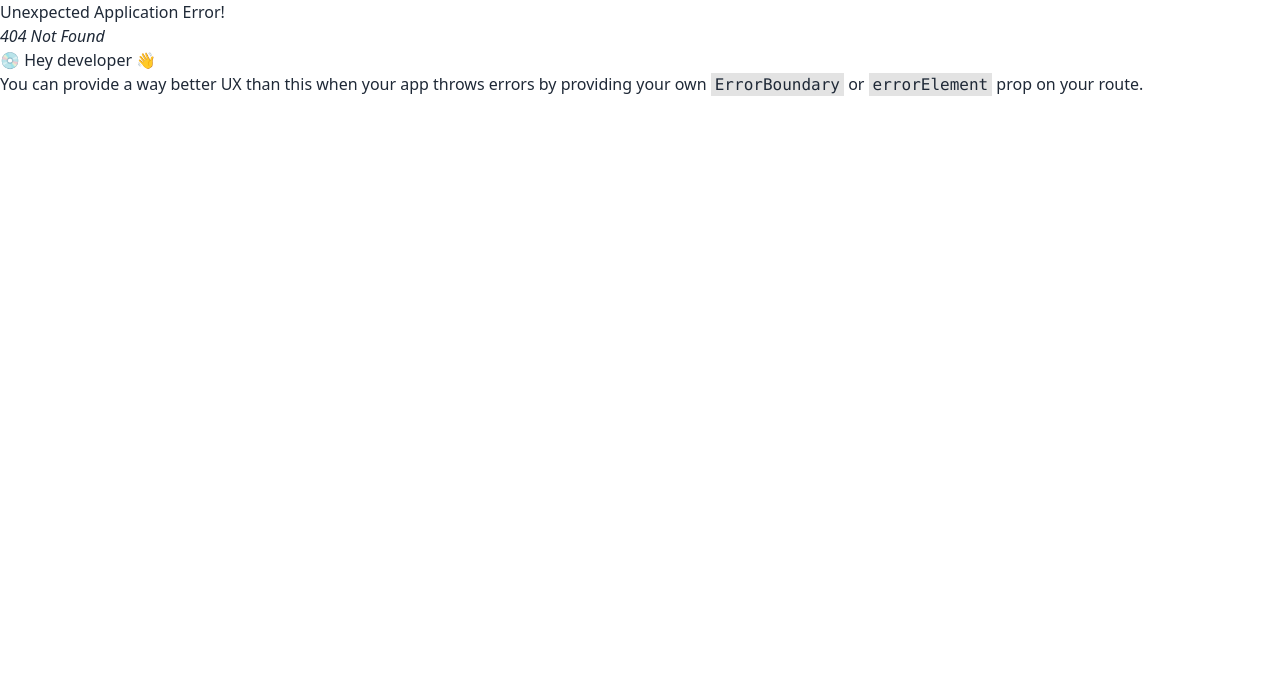
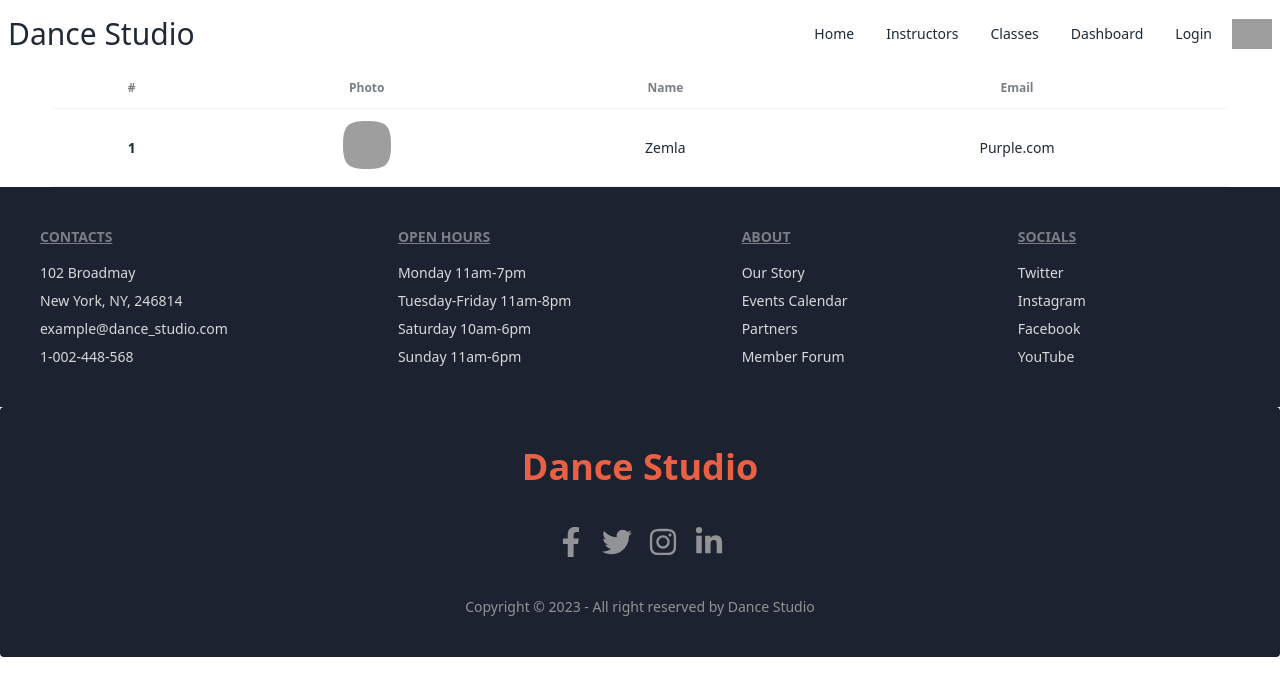
Before and after one commit to mahadi61/dance-studio-client, a React (Vite) app: page /instructors in a window 1280 px wide. Before the commit this address had no page. Shown: the top 696 px of the page. Built offline with nearby package versions, Linux system fonts and the light colour scheme; grey boxes are pictures that could not be loaded.

Commit message:
instructor page done

```diff
--- /dev/null
+++ b/src/pages/Instructors/Instructors.jsx
@@ -0,0 +1,39 @@
+const Instructors = () => {
+  return (
+    <div className="w-11/12 mx-auto">
+      <div className="overflow-x-auto">
+        <table className="table text-center">
+          {/* head */}
+          <thead>
+            <tr>
+              <th>#</th>
+              <th>Photo</th>
+              <th>Name</th>
+              <th>Email</th>
+            </tr>
+          </thead>
+          <tbody>
+            {/* row 1 */}
+            <tr>
+              <th>1</th>
+              <td>
+                <div className="avatar">
+                  <div className="mask mask-squircle w-12 h-12">
+                    <img
+                      src="https://i.ibb.co/bXbysTM/hero.png"
+                      alt="Avatar Tailwind CSS Component"
+                    />
+                  </div>
+                </div>
+              </td>
+              <td>Zemla</td>
+              <td>Purple.com</td>
+            </tr>
+          </tbody>
+        </table>
+      </div>
+    </div>
+  );
+};
+
+export default Instructors;
--- a/src/pages/home/OurClasses/OurClasses.jsx
+++ b/src/pages/home/OurClasses/OurClasses.jsx
@@ -12,8 +12,9 @@ const OurClasses = () => {
   return (
     <div className=" py-6 mb-6">
       <div className="text-center">
-        <h1 className="text-5xl text-[#1C222F]">Our Classes</h1>
-        <p className="text-xl text-[#EA6044] mt-2">Choose your style</p>
+        <h1 className="text-5xl text-[#1C222F] capitalize">
+          Our Classes Best dancer
+        </h1>
       </div>
       <Swiper
         effect={"coverflow"}
--- a/src/pages/login/Login.jsx
+++ b/src/pages/login/Login.jsx
@@ -14,19 +14,18 @@ const Login = () => {
     <div className="hero min-h-screen bg-[url('https://i.ibb.co/Jrz4JX5/loginbg1.png')]">
       <div className="justify-self-end w-full max-w-xl pe-8">
         <div>
+          <div className="text-center">
+            <h1 className="text-5xl font-bold text-white">Login now!</h1>
+          </div>
           {/* login form */}
           <form onSubmit={handleSubmit(onSubmit)} className="form-control">
             <label className="label">
-              <span className="label-text">Email</span>
+              <span className="label-text text-white text-xl">Email</span>
             </label>
 
-            <input
-              className="input input-bordered"
-              defaultValue="test"
-              {...register("example")}
-            />
+            <input className="input input-bordered" {...register("example")} />
             <label className="label">
-              <span className="label-text">Password</span>
+              <span className="label-text text-white text-xl">Password</span>
             </label>
 
             <input
@@ -35,7 +34,9 @@ const Login = () => {
             />
 
             {/* errors will return when field validation fails  */}
-            {errors.exampleRequired && <span>This field is required</span>}
+            <p className="text-orange-500">
+              {errors.exampleRequired && <span>This field is required</span>}
+            </p>
 
             <input className="btn mt-4" type="submit" value="Login" />
           </form>
--- a/src/pages/registration/Registration.jsx
+++ b/src/pages/registration/Registration.jsx
@@ -14,28 +14,61 @@ const Registration = () => {
     <div className="hero min-h-screen bg-[url('https://i.ibb.co/Jrz4JX5/loginbg1.png')]">
       <div className="justify-self-end w-full max-w-xl pe-8">
         <div>
+          <div className="text-center">
+            <h1 className="text-5xl font-bold text-white">Register now!</h1>
+          </div>
           {/* login form */}
           <form onSubmit={handleSubmit(onSubmit)} className="form-control">
             <label className="label">
-              <span className="label-text">Email</span>
+              <span className="label-text text-white text-sm">Name</span>
             </label>
-
             <input
               className="input input-bordered"
-              defaultValue="test"
-              {...register("example")}
+              placeholder="Enter your name"
+              {...register("example", { required: true })}
             />
             <label className="label">
-              <span className="label-text">Email</span>
+              <span className="label-text text-white text-sm">Photo URL</span>
             </label>
-
             <input
               className="input input-bordered"
+              placeholder="Enter your photo URL"
+              {...register("example", { required: true })}
+            />
+            <label className="label">
+              <span className="label-text text-white text-sm">Email</span>
+            </label>
+            <input
+              className="input input-bordered"
+              placeholder="Enter your email"
+              type="email"
+              {...register("example", { required: true })}
+            />
+            <label className="label">
+              <span className="label-text text-white text-sm">Password</span>
+            </label>
+            <input
+              className="input input-bordered"
+              placeholder="Enter your password"
+              type="password"
+              {...register("exampleRequired", { required: true })}
+            />
+            <label className="label">
+              <span className="label-text text-white text-sm">
+                Confirm Password
+              </span>
+            </label>
+            <input
+              className="input input-bordered"
+              placeholder="Enter your password"
+              type="password"
               {...register("exampleRequired", { required: true })}
             />
 
             {/* errors will return when field validation fails  */}
-            {errors.exampleRequired && <span>This field is required</span>}
+            <p className="text-orange-500">
+              {errors.exampleRequired && <span>This field is required</span>}
+            </p>
 
             <input className="btn mt-3" type="submit" value="Register" />
           </form>
--- a/src/pages/shared/navbar/Navbar.jsx
+++ b/src/pages/shared/navbar/Navbar.jsx
@@ -8,7 +8,7 @@ const Navbar = () => {
       </li>
 
       <li>
-        <Link>Instructors</Link>
+        <Link to="/instructors">Instructors</Link>
       </li>
       <li>
         <Link>Classes</Link>
--- a/src/router/Router.jsx
+++ b/src/router/Router.jsx
@@ -1,5 +1,6 @@
 import { createBrowserRouter } from "react-router-dom";
 import MainLayout from "../layout/MainLayout";
+import Instructors from "../pages/Instructors/Instructors";
 import Home from "../pages/home/home/Home";
 import Login from "../pages/login/Login";
 import Registration from "../pages/registration/Registration";
@@ -14,6 +15,10 @@ const router = createBrowserRouter([
         element: <Home></Home>,
       },
       {
+        path: "instructors",
+        element: <Instructors></Instructors>,
+      },
+      {
         path: "login",
         element: <Login></Login>,
       },
```
